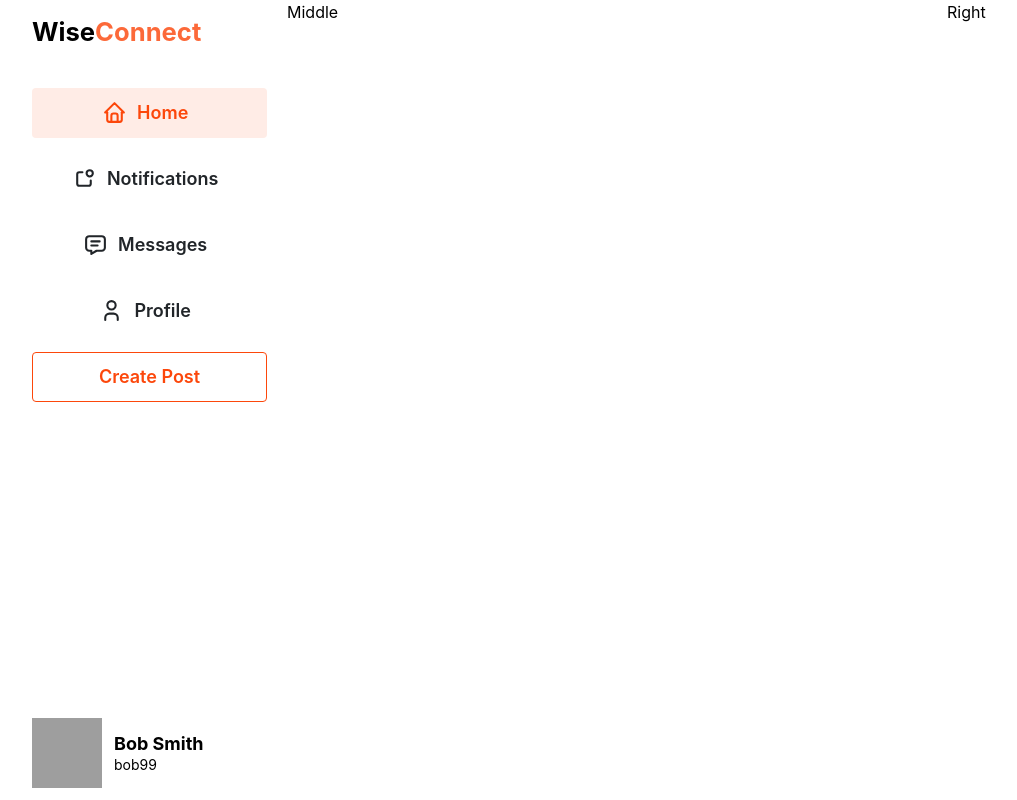
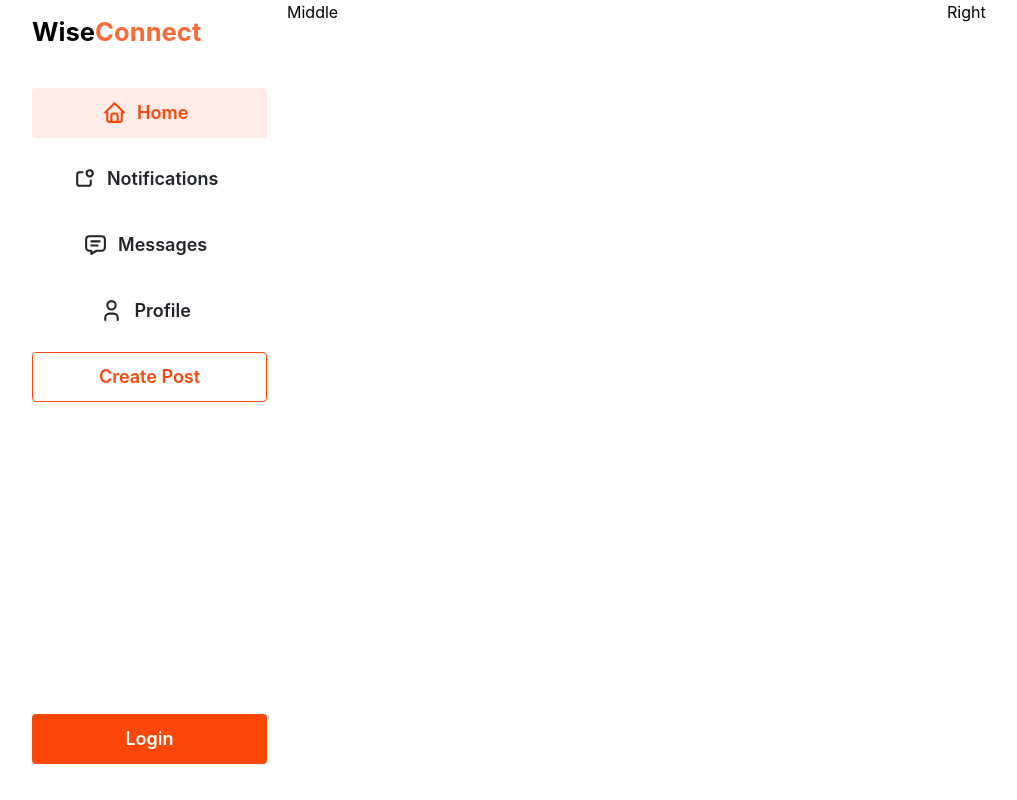
Before and after one commit to pratik-choudhari/WiseConnect, a Next.js app in the folder frontend/: page / in a window 1280 px wide. Shown: the top 800 px of the page, without its empty margins (32-1049 px from the left). Built offline with nearby package versions, Linux system fonts and the light colour scheme; grey boxes are pictures that could not be loaded.

Commit message:
fixed auth

```diff
--- /dev/null
+++ b/frontend/components/GetUserId.tsx
@@ -0,0 +1,24 @@
+import { useEffect, useState } from "react";
+import { useUserId } from "../stores/useUserId";
+
+export function GetUserId({ children }: { children: React.ReactNode }) {
+  let body = null;
+  const userId = useUserId((state) => state.userId);
+  const setUserId = useUserId((state) => state.setUserId);
+  const [checked, setChecked] = useState(false);
+
+  useEffect(() => {
+    console.log("userId setting is happening");
+    let userIdStorage = localStorage.getItem("userId");
+    setUserId(userIdStorage ? parseInt(userIdStorage) : null);
+    setChecked(true);
+  }, []);
+
+  if (userId) {
+    body = children;
+  } else if (!userId && checked) {
+    body = children;
+  }
+
+  return <>{body}</>;
+}
--- /dev/null
+++ b/frontend/components/IndexLeftColumn.tsx
@@ -0,0 +1,129 @@
+import { Flex, Stack, Button, Text } from "@mantine/core";
+import {
+  IconHome,
+  IconNotification,
+  IconMessage,
+  IconUser,
+} from "@tabler/icons-react";
+import { UserInfo } from "./UserInfo";
+import { useQuery } from "@tanstack/react-query";
+import superagent from "superagent";
+import { backendAPI } from "../utils/constants";
+import { useUserId } from "../stores/useUserId";
+import { useRouter } from "next/router";
+
+export function IndexLeftColumn() {
+  const router = useRouter();
+  const userId = useUserId((state) => state.userId);
+
+  const { data } = useQuery({
+    queryKey: ["UserQuery", { id: 1 }],
+    enabled: userId ? true : false,
+    queryFn: () =>
+      superagent
+        .get(`${backendAPI}/user/info?user_id=${userId}`)
+        .set("Accept", "application/json")
+        .set("ngrok-skip-browser-warning", "69420")
+        .then((res) => res.body.user),
+  });
+
+  console.log("data: ", data);
+
+  return (
+    <Flex
+      direction={"column"}
+      justify={"space-between"}
+      style={{ height: "100%" }}
+    >
+      <Stack>
+        <Flex mt={"sm"}>
+          <Text style={{ fontSize: "2vw" }} fw={700}>
+            Wise
+          </Text>
+          <Text style={{ fontSize: "2vw" }} fw={700} c="myColor.4">
+            Connect
+          </Text>
+        </Flex>
+
+        <Stack mt={"lg"}>
+          <Button
+            variant="light"
+            leftSection={<IconHome size={25} />}
+            size="lg"
+          >
+            Home
+          </Button>
+
+          <Button
+            variant="default"
+            leftSection={<IconNotification size={25} />}
+            style={{ border: "none" }}
+            size="lg"
+            onClick={() => {
+              if (!data) {
+                router.push("/login");
+              }
+            }}
+          >
+            Notifications
+          </Button>
+
+          <Button
+            variant="default"
+            leftSection={<IconMessage size={25} />}
+            style={{ border: "none", float: "left" }}
+            size="lg"
+            onClick={() => {
+              if (!data) {
+                router.push("/login");
+              }
+            }}
+          >
+            Messages
+          </Button>
+
+          <Button
+            variant="default"
+            leftSection={<IconUser size={25} />}
+            style={{ border: "none" }}
+            size="lg"
+            onClick={() => {
+              if (!data) {
+                router.push("/login");
+              }
+            }}
+          >
+            Profile
+          </Button>
+
+          <Button
+            size="lg"
+            variant="outline"
+            onClick={() => {
+              if (!data) {
+                router.push("/login");
+              }
+            }}
+          >
+            Create Post
+          </Button>
+        </Stack>
+      </Stack>
+
+      {data ? (
+        <div style={{ marginBottom: "2em" }}>
+          <UserInfo username={data.username} fullname={data.full_name} />
+        </div>
+      ) : (
+        <Button
+          size="lg"
+          variant="filled"
+          style={{ marginBottom: "2em" }}
+          onClick={() => router.push("/login")}
+        >
+          Login
+        </Button>
+      )}
+    </Flex>
+  );
+}
--- a/frontend/components/UserInfo.tsx
+++ b/frontend/components/UserInfo.tsx
@@ -7,7 +7,7 @@ type UserInfoProps = {
 
 export function UserInfo({ username, fullname }: UserInfoProps) {
   return (
-    <Flex align={"center"} mb={"sm"}>
+    <Flex align={"center"}>
       <img
         width="70px"
         height="70px"
--- a/frontend/package.json
+++ b/frontend/package.json
@@ -19,7 +19,8 @@
     "next": "14.0.1",
     "react": "18.2.0",
     "react-dom": "18.2.0",
-    "superagent": "^8.1.2"
+    "superagent": "^8.1.2",
+    "zustand": "^4.5.1"
   },
   "devDependencies": {
     "@types/node": "20.8.10",
--- a/frontend/pages/index.tsx
+++ b/frontend/pages/index.tsx
@@ -1,84 +1,22 @@
-import { ActionIcon, Button, Flex, Stack, Text } from "@mantine/core";
 import { LeftColumn } from "../components/layout/LeftColumn";
 import { MainContentColumn } from "../components/layout/MainContentColumn";
 import { MainGridLayout } from "../components/layout/MainGridLayout";
 import { RightColumn } from "../components/layout/RightColumn";
-import {
-  IconHome,
-  IconMessage,
-  IconNotification,
-  IconUser,
-} from "@tabler/icons-react";
-import { UserInfo } from "../components/UserInfo";
+import { IndexLeftColumn } from "../components/IndexLeftColumn";
+import { GetUserId } from "../components/GetUserId";
 
 export default function IndexPage() {
   return (
+    <GetUserId>
       <MainGridLayout>
         <LeftColumn>
-        <Flex
-          direction={"column"}
-          justify={"space-between"}
-          style={{ height: "100%" }}
-        >
-          <Stack>
-            <Flex mt={"sm"}>
-              <Text style={{ fontSize: "2vw" }} fw={700}>
-                Wise
-              </Text>
-              <Text style={{ fontSize: "2vw" }} fw={700} c="myColor.4">
-                Connect
-              </Text>
-            </Flex>
-
-            <Stack mt={"lg"}>
-              <Button
-                variant="light"
-                leftSection={<IconHome size={25} />}
-                size="lg"
-              >
-                Home
-              </Button>
-
-              <Button
-                variant="default"
-                leftSection={<IconNotification size={25} />}
-                style={{ border: "none" }}
-                size="lg"
-              >
-                Notifications
-              </Button>
-
-              <Button
-                variant="default"
-                leftSection={<IconMessage size={25} />}
-                style={{ border: "none", float: "left" }}
-                size="lg"
-              >
-                Messages
-              </Button>
-
-              <Button
-                variant="default"
-                leftSection={<IconUser size={25} />}
-                style={{ border: "none" }}
-                size="lg"
-              >
-                Profile
-              </Button>
-
-              <Button size="lg" variant="outline">
-                Create Post
-              </Button>
-            </Stack>
-          </Stack>
-
-          <UserInfo username="bob99" fullname="Bob Smith" />
-        </Flex>
+          <IndexLeftColumn />
         </LeftColumn>
 
         <MainContentColumn>Middle</MainContentColumn>
 
         <RightColumn>Right</RightColumn>
       </MainGridLayout>
+    </GetUserId>
   );
 }
--- /dev/null
+++ b/frontend/stores/useUserId.ts
@@ -0,0 +1,11 @@
+import { create } from "zustand";
+
+interface UserIdState {
+  userId: number | null;
+  setUserId: (userId: number | null) => void;
+}
+
+export const useUserId = create<UserIdState>()((set) => ({
+  userId: null,
+  setUserId: (userId) => set(() => ({ userId })),
+}));
--- a/frontend/utils/constants.ts
+++ b/frontend/utils/constants.ts
@@ -1 +1 @@
-export const backendAPI = "https://1187-137-207-232-225.ngrok-free.app";
+export const backendAPI = "https://8a28-142-114-73-26.ngrok-free.app";
```
Also changed, not shown: 1 other file (tests, documents, lock files or other folders). Lines whose indentation alone changed are shown as unchanged.
